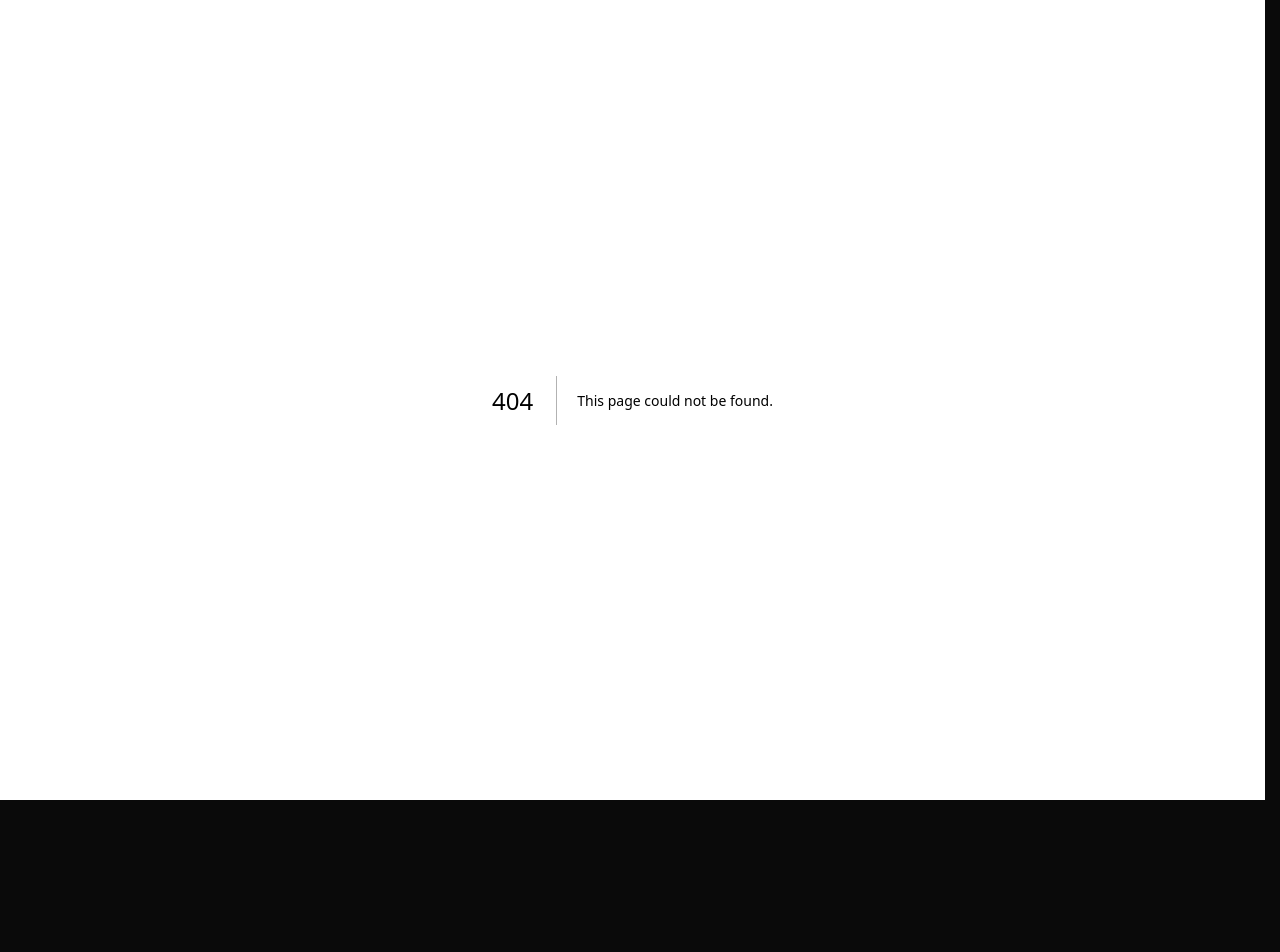
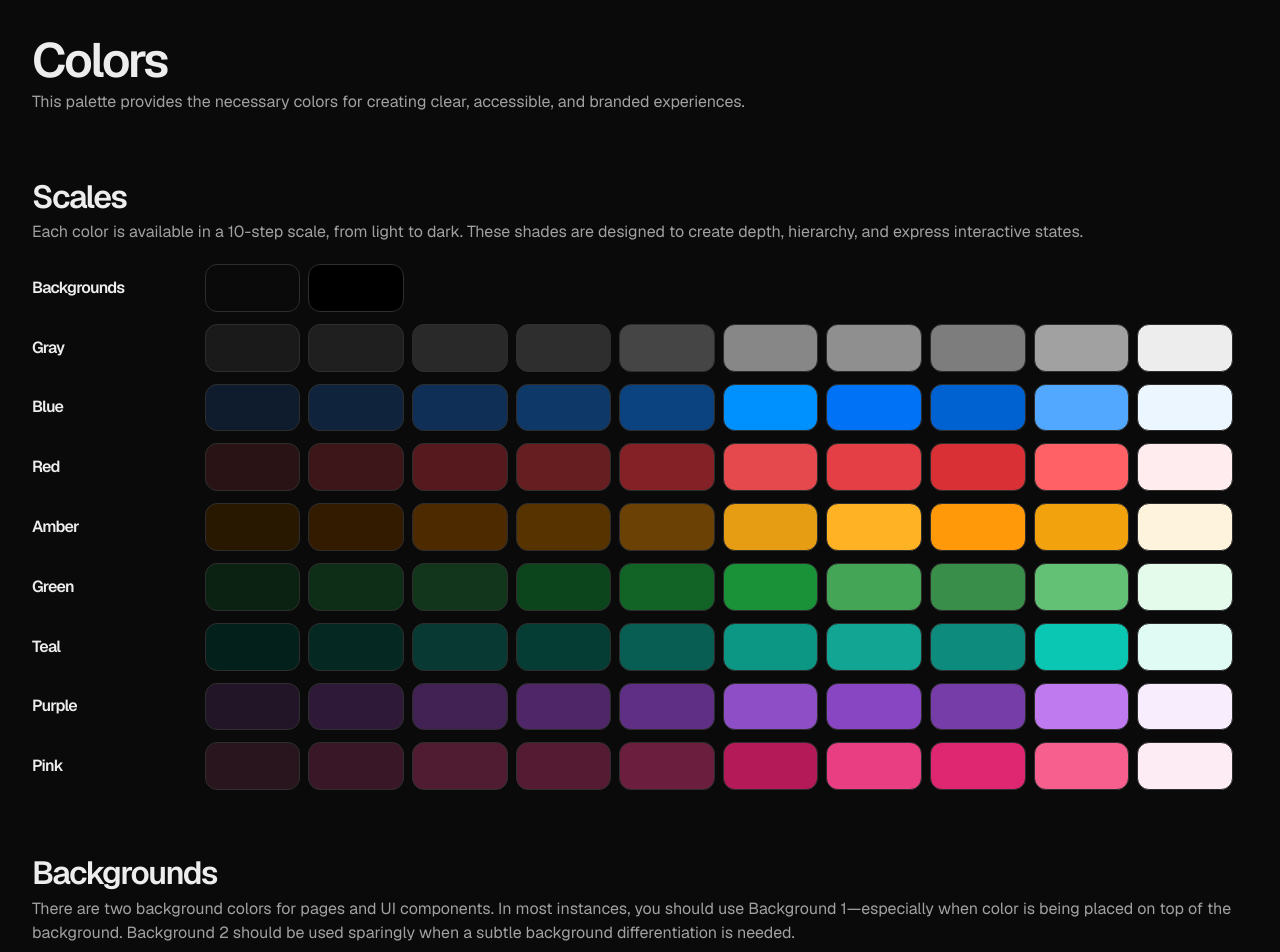
Before and after one commit to wahyusaputropratjojo/personal, a Next.js app: page /design-system/colors in a window 1280 px wide. Before the commit this address had no page. Shown: the top 952 px of the page. Before the commit the page ends 800 px from the top, so only its background shows below. Built offline with nearby package versions, Linux system fonts and the light colour scheme.

Commit message:
feat(page): create colors page and implement all section needed

```diff
--- /dev/null
+++ b/app/design-system/colors/page.tsx
@@ -0,0 +1,28 @@
+import { BackgroundsSection } from "./_sections/backgrounds-section";
+import { BordersSection } from "./_sections/borders-section";
+import { ComponentBackgroundsSection } from "./_sections/component-backgrounds-section";
+import { HighContrastBackgroundsSection } from "./_sections/high-contrast-backgrounds";
+import { ScalesSection } from "./_sections/scales-section";
+import { TextAndIconsSection } from "./_sections/text-and-icons-section";
+
+export default function Page() {
+  return (
+    <main className="container">
+      <article className="space-y-8 lg:space-y-16">
+        <section>
+          <h1 className="text-heading-32 lg:text-heading-48">Colors</h1>
+          <p className="text-pretty text-copy-14 text-gray-900 lg:text-copy-16">
+            This palette provides the necessary colors for creating clear,
+            accessible, and branded experiences.
+          </p>
+        </section>
+        <ScalesSection />
+        <BackgroundsSection />
+        <ComponentBackgroundsSection />
+        <BordersSection />
+        <HighContrastBackgroundsSection />
+        <TextAndIconsSection />
+      </article>
+    </main>
+  );
+}
```
